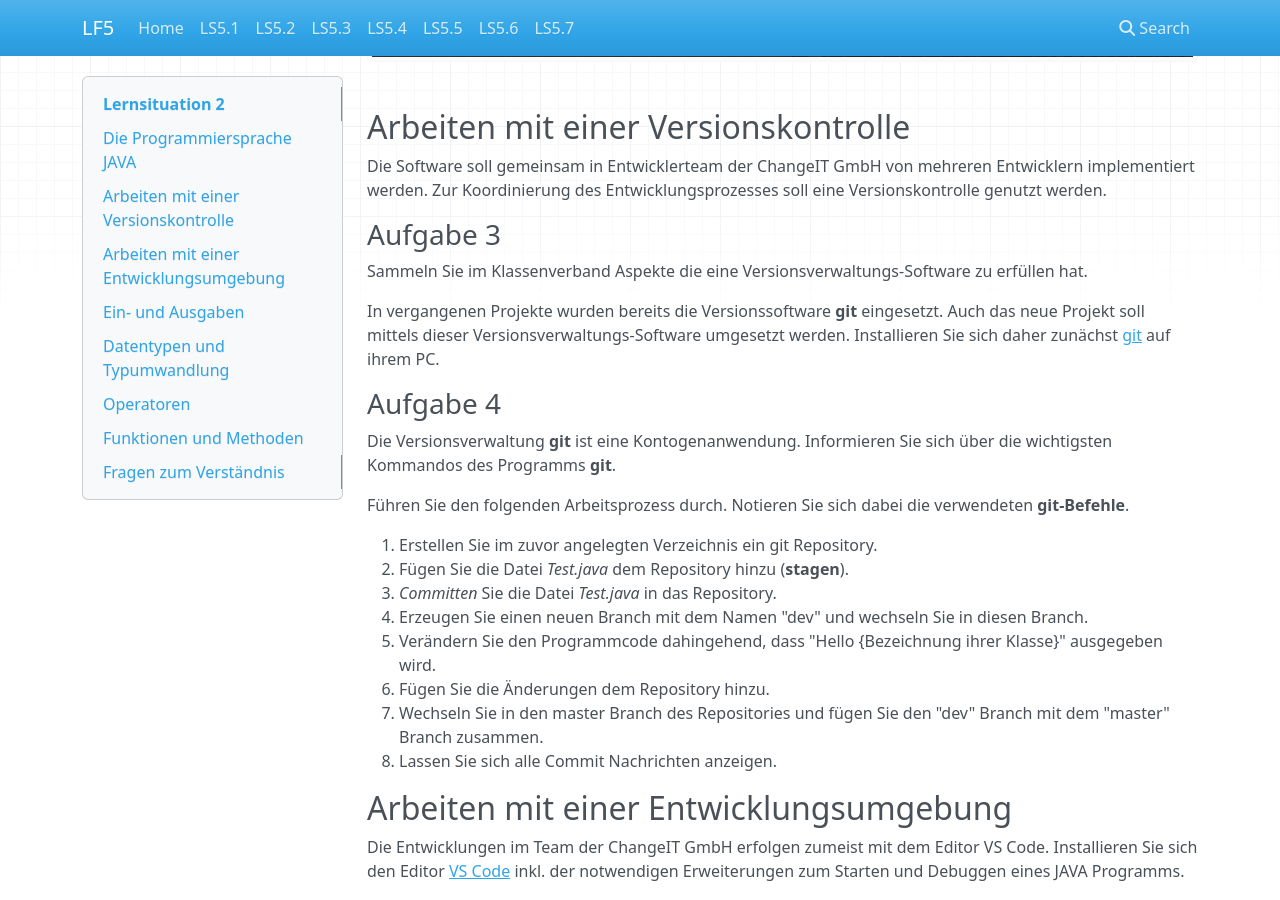
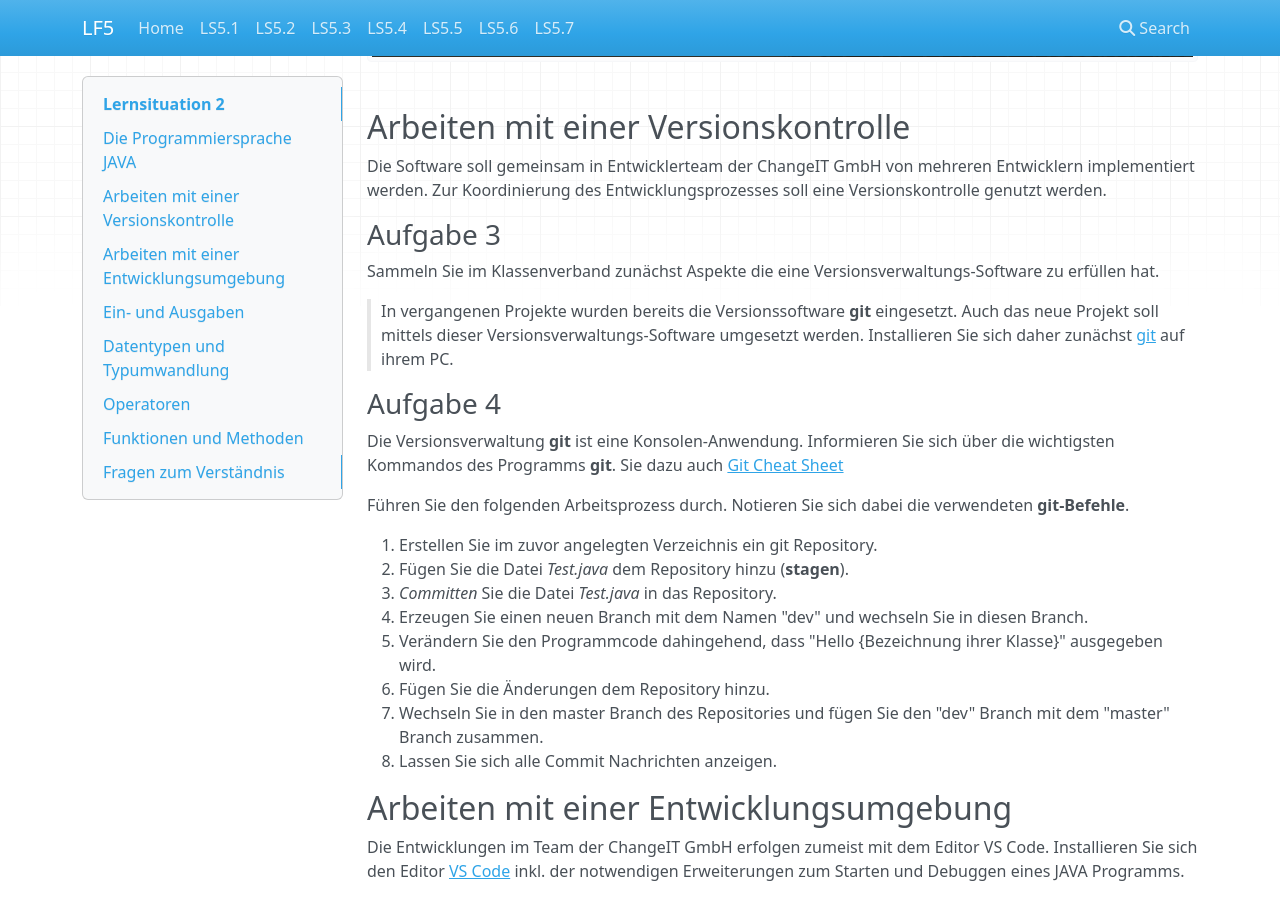
Before and after one commit to jtuttas/LF5, an MkDocs documentation site: the page built from docs/Lernsituation2.md, in a window 1280 px wide and 900 px high, scrolled down 1542 px. Built offline with MkDocs 1.6.1, drawn with Linux system fonts in a browser that asks for light colours; nearby versions of some CDN libraries; some of the changed text lies outside the part shown.

Commit message:
ngefangen mit hs3

```diff
--- a/docs/Lernsituation2.md
+++ b/docs/Lernsituation2.md
@@ -57,16 +57,16 @@ Die Software soll gemeinsam in Entwicklerteam der ChangeIT GmbH von mehreren Ent
 
 ### Aufgabe 3
 
-Sammeln Sie im Klassenverband Aspekte die eine Versionsverwaltungs-Software zu erfüllen hat.
+Sammeln Sie im Klassenverband zunächst Aspekte die eine Versionsverwaltungs-Software zu erfüllen hat.
 
-In vergangenen Projekte wurden bereits die Versionssoftware **git** eingesetzt. Auch das neue Projekt soll mittels dieser Versionsverwaltungs-Software umgesetzt werden. Installieren Sie sich daher zunächst [git](https://git-scm.com/downloads) auf ihrem PC.
+> In vergangenen Projekte wurden bereits die Versionssoftware **git** eingesetzt. Auch das neue Projekt soll mittels dieser Versionsverwaltungs-Software umgesetzt werden. Installieren Sie sich daher zunächst [git](https://git-scm.com/downloads) auf ihrem PC.
 
 <!--ls2aufgabe3-->
 <!--ls2aufgabe4-->
 
 ### Aufgabe 4
 
-Die Versionsverwaltung **git** ist eine Kontogenanwendung. Informieren Sie sich über die wichtigsten Kommandos des Programms **git**.
+Die Versionsverwaltung **git** ist eine Konsolen-Anwendung. Informieren Sie sich über die wichtigsten Kommandos des Programms **git**. Sie dazu auch [Git Cheat Sheet](images/github-git-cheat-sheet.pdf)
 
 Führen Sie den folgenden Arbeitsprozess durch. Notieren Sie sich dabei die verwendeten **git-Befehle**.
 
@@ -260,6 +261,7 @@ Rufen Sie innerhalb der *main*-Methode ihre Funktion mit folgenden Werten aus un
 | 0.5         | 1.25  | 0.625               |                     |
 
 </br>
+
 > Mit Hilfe der obigen Tabelle haben Sie die Korrektheit ihrer entwickelten Methode nachgewiesen. Diskutieren Sie im Klassenverband, wie dieses **Test** heißen könnte.
 
 <!--ls2aufg7-->
--- a/docs/hs2.html
+++ b/docs/hs2.html
@@ -16,6 +16,7 @@
         <p class="card-text"></p>
         <ul>
             <li>Vergleich von Programmiersprachen</li>
+            <li>Arbeiten mit einer Versionskontrolle</li>
             <li>Datentypen und deren Umwandlung</li>
             <li>Operatoren</li>
             <li>Ein- / Ausgabe von Daten</li>
```
Also changed, not shown: other parts of docs/Lernsituation2.md (+4 -3 lines), docs/hs3.html (added, +23 -0 lines), docs/images/Obstkasse.png (added), 1 other file.
